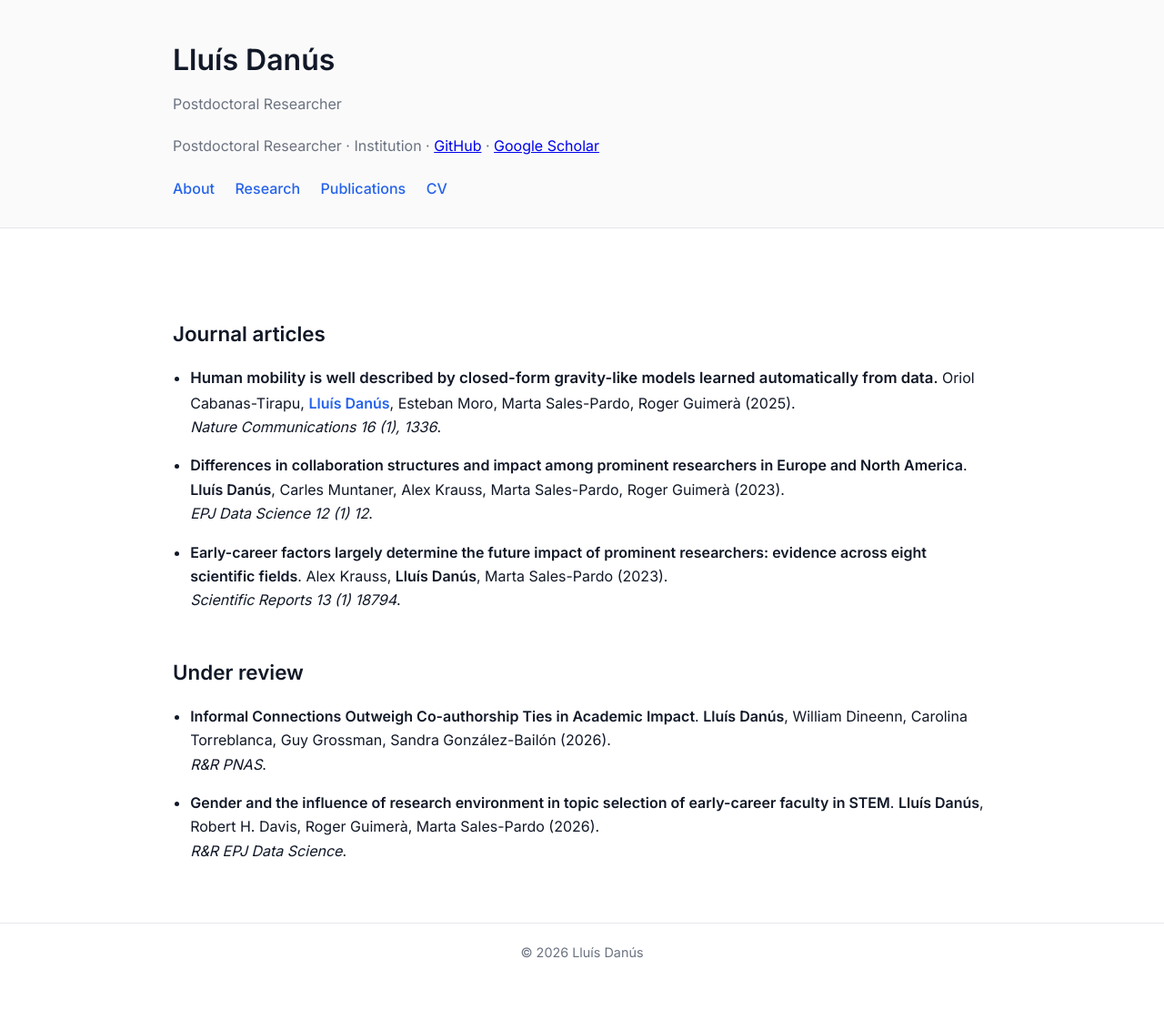
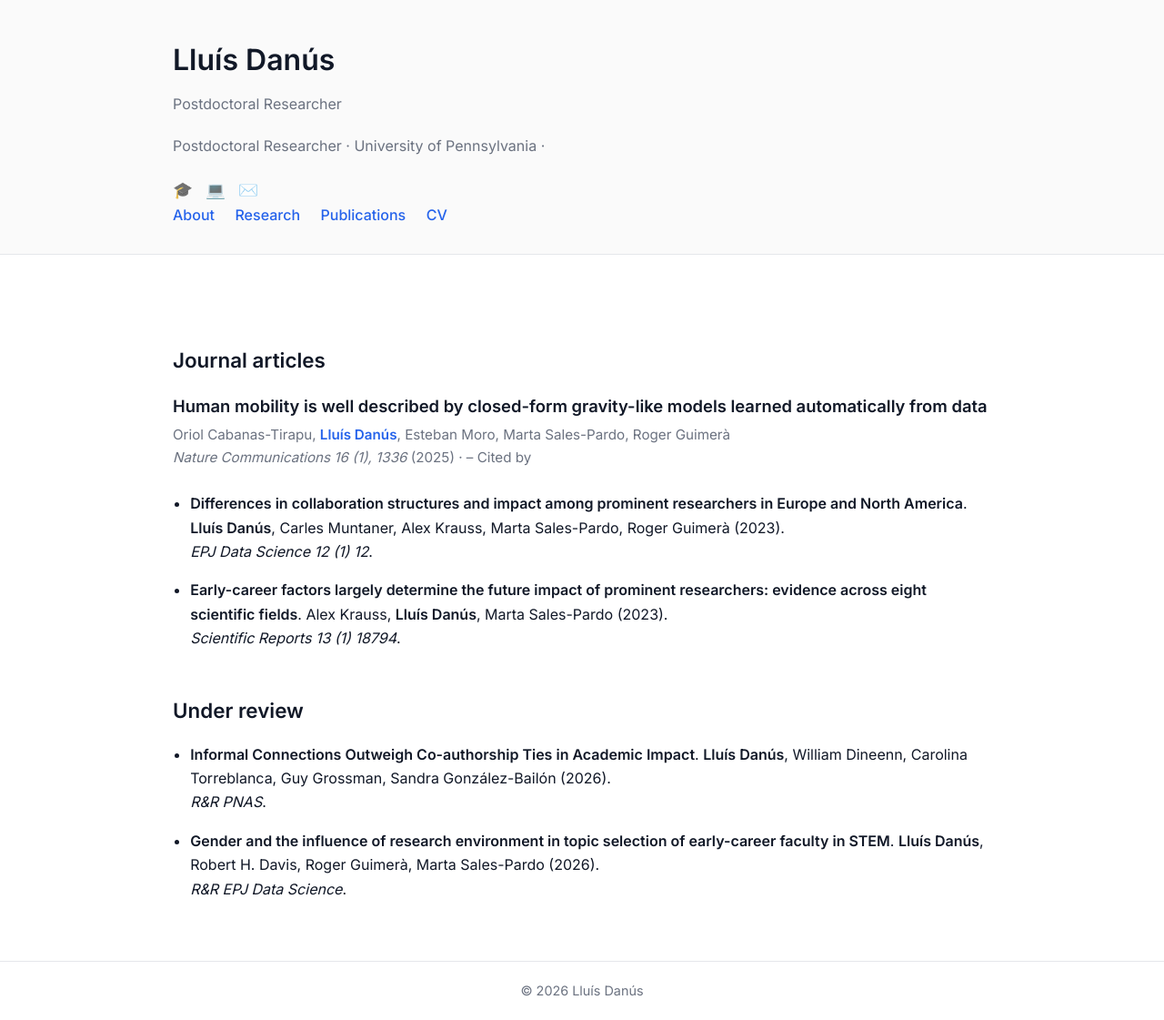
Before and after one commit to lluisdanus/lluisdanus.github.io, a Jekyll site: the page built from publications.md, in a window 1280 px wide. Shown: the whole page at 91% size. Built offline with Jekyll 4.4.1, drawn with Linux system fonts in a browser that asks for light colours; before the commit the page ends 1079 px from its top, so only the background shows below that.

Commit message:
updating layout

```diff
--- a/_layouts/default.html
+++ b/_layouts/default.html
@@ -16,10 +16,20 @@
     <h1>{{ site.title }}</h1>
     <p class="subtitle">{{ site.description }}</p>
     <p class="subtitle">
-	  Postdoctoral Researcher · Institution ·
-	  <a href="https://github.com/lluisdanus">GitHub</a> ·
-	  <a href="https://scholar.google.com/citations?user=DYeubX0AAAAJ&hl=ca">Google Scholar</a>
+	  Postdoctoral Researcher · University of Pennsylvania ·
 	</p>
+
+<div class="icons">
+  <a href="https://scholar.google.com/citations?user=DYeubX0AAAAJ&hl=ca" title="Google Scholar">
+    🎓
+  </a>
+  <a href="https://github.com/lluisdanus" title="GitHub">
+    💻
+  </a>
+  <a href="mailto:lluis.danus@asc.upenn.edu" title="Email">
+    ✉️
+  </a>
+</div>
 
     <nav>
       <a href="/">About</a>
--- a/assets/style.css
+++ b/assets/style.css
@@ -75,6 +75,24 @@ ul {
   font-size: 0.9rem;
 }
 
+/* Adding icon style */
+
+.icons {
+  display: flex;
+  gap: 14px;
+  margin-top: 10px;
+}
+
+.icons a {
+  font-size: 1.1rem;
+  text-decoration: none;
+  opacity: 0.75;
+}
+
+.icons a:hover {
+  opacity: 1;
+}
+
 /* Adding options for the profile pic */
 
 .profile {
@@ -99,9 +117,14 @@ ul {
 
 /* Adding style for publications */
 
+.publication {
+  margin-bottom: 1.6rem;
+}
+
 .pub-title {
-  font-size: 1.05rem;
-  font-weight: 500;
+  font-size: 1.15rem;
+  font-weight: 600;
+  margin-bottom: 0.2rem;
 }
 
 .pub-title a {
@@ -113,6 +136,11 @@ ul {
   text-decoration: underline;
 }
 
+.pub-meta {
+  font-size: 0.95rem;
+  color: var(--muted);
+}
+
 .author {
   color: var(--accent);
   font-weight: 600;
--- /dev/null
+++ b/data/citations.json
@@ -0,0 +1,4 @@
+{
+  "paper_id_1": 42,
+  "paper_id_2": 17
+}
--- a/publications.md
+++ b/publications.md
@@ -5,11 +5,21 @@ layout: default
 
 ## Journal articles
 
-- <span class="pub-title">
-	**Human mobility is well described by closed-form gravity-like models learned automatically from data**.
-  </span>
-  Oriol Cabanas-Tirapu, <span class="author">**Lluís Danús**</span>, Esteban Moro, Marta Sales-Pardo, Roger Guimerà (2025).
-  *Nature Communications 16 (1), 1336*.
+<div class="publication">
+
+<div class="pub-title">
+  <a href="https://doi.org/10.xxxx/xxxxx">
+    Human mobility is well described by closed-form gravity-like models learned automatically from data
+  </a>
+</div>
+
+<div class="pub-meta">
+  Oriol Cabanas-Tirapu, <span class="author">Lluís Danús</span>, Esteban Moro, Marta Sales-Pardo, Roger Guimerà
+  <br>
+  <em>Nature Communications 16 (1), 1336</em> (2025) · <span class="citations" data-scholar="paper_id_1">–</span> Cited by
+</div>
+
+</div>
 
 - **Differences in collaboration structures and impact among prominent researchers in Europe and North America**.
   **Lluís Danús**, Carles Muntaner, Alex Krauss, Marta Sales-Pardo, Roger Guimerà (2023).
```
